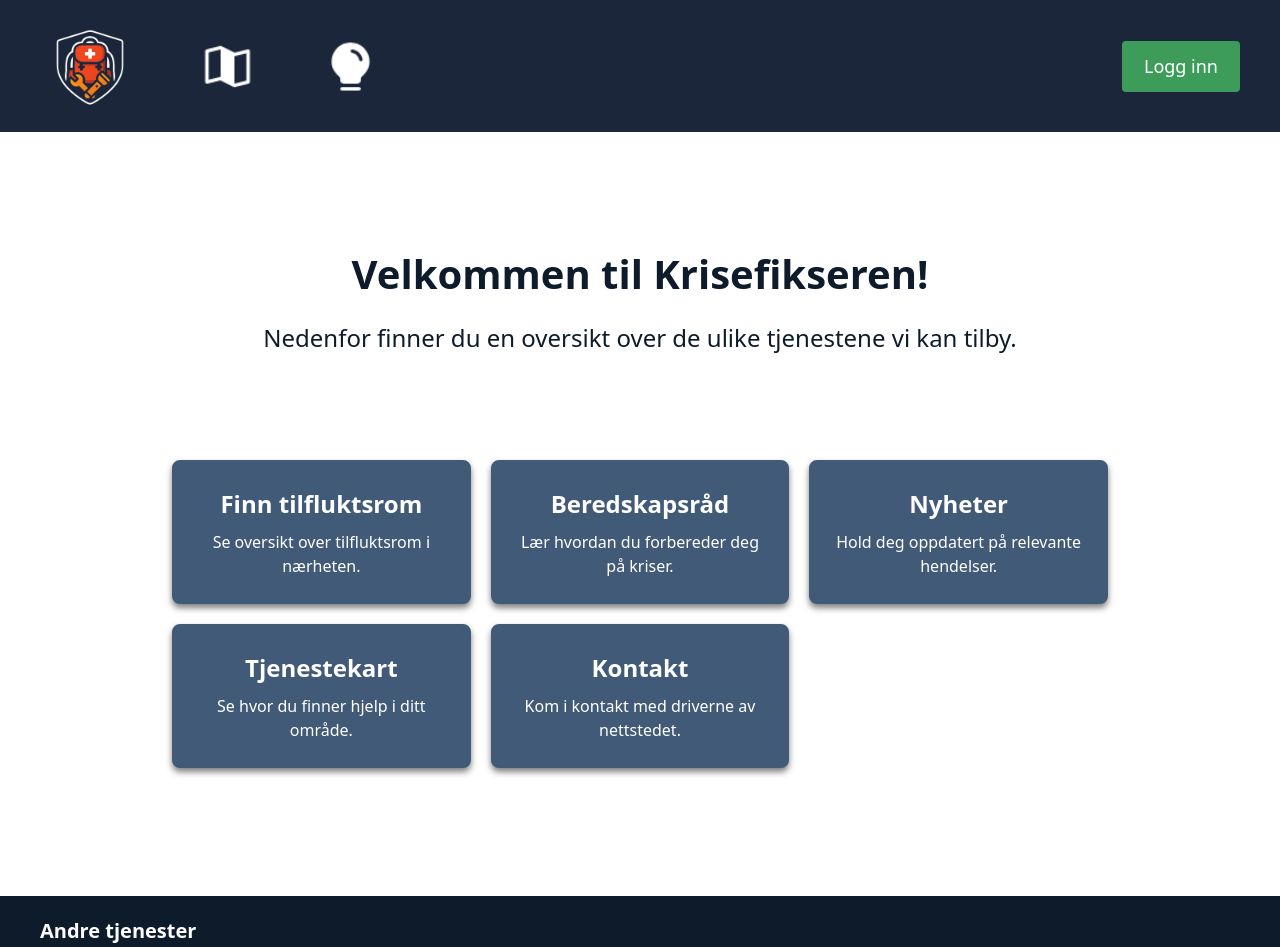
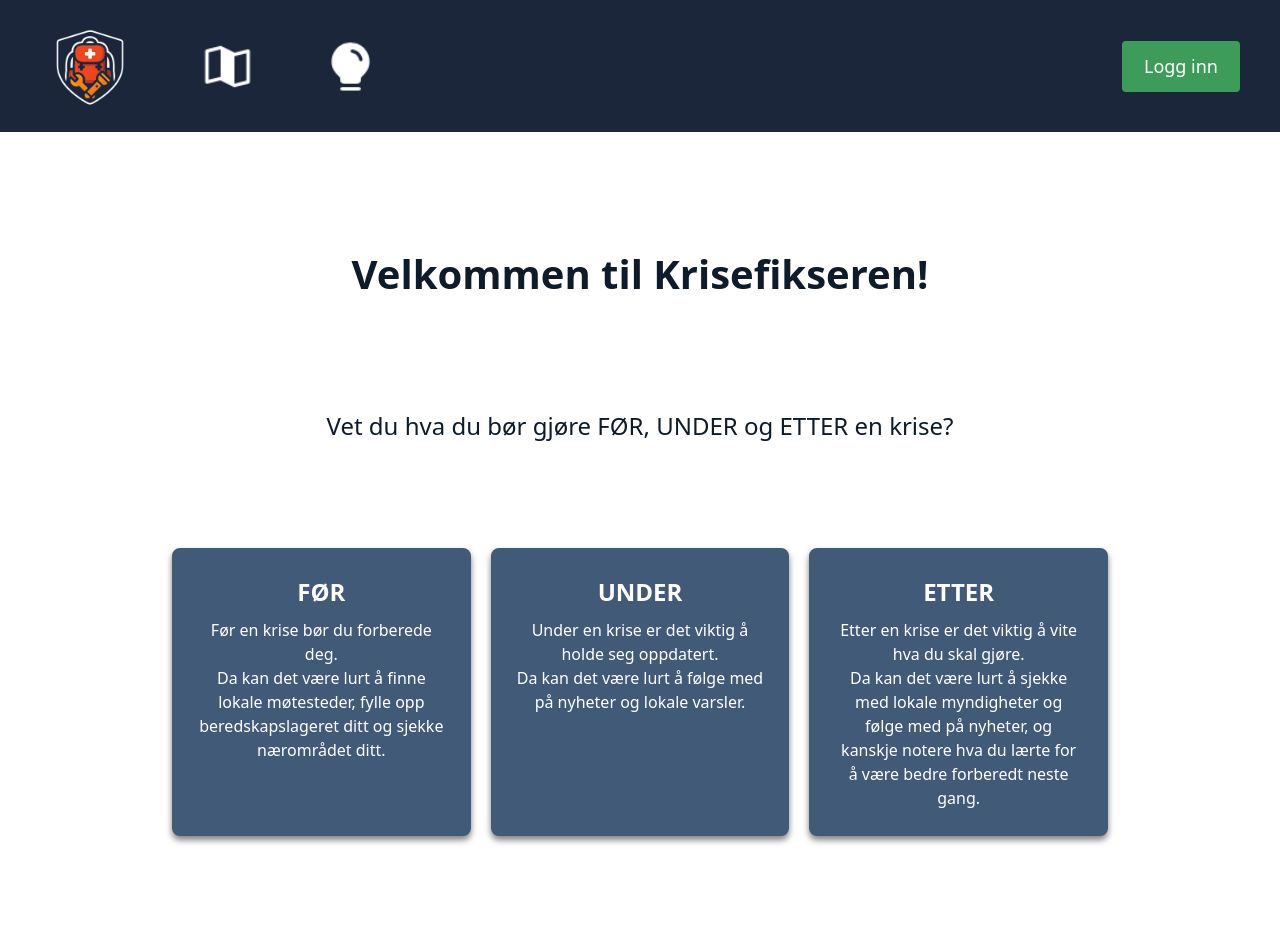
Before and after one commit to NTNU-IDI/scrum-project-2025-team11, a Vue app in the folder frontend/: page / in a window 1280 px wide. Shown: the top 947 px of the page. Built offline with nearby package versions, Linux system fonts and the light colour scheme; the HTML template or start-up script is replaced by a standard one.

Commit message:
Add clickable preparedness buttons

```diff
--- a/frontend/src/views/HomeView.vue
+++ b/frontend/src/views/HomeView.vue
@@ -5,6 +5,33 @@
   <main class="main-content">
     <div class="info-header">
       <h1>Velkommen til Krisefikseren!</h1>
+    </div>
+
+    <div clasS="info-header">
+      <p>Vet du hva du bør gjøre FØR, UNDER og ETTER en krise?</p>
+    </div>
+
+    <div class="grid-container">
+      <router-link to="/beredskap" class="box">
+        <h3>FØR</h3>
+        <p>Før en krise bør du forberede deg.</p>
+        <p>Da kan det være lurt å finne lokale møtesteder, fylle opp beredskapslageret ditt og sjekke nærområdet ditt.</p>
+      </router-link>
+
+      <router-link to="/beredskap" class="box">
+        <h3>UNDER</h3>
+        <p>Under en krise er det viktig å holde seg oppdatert.</p>
+        <p>Da kan det være lurt å følge med på nyheter og lokale varsler.</p>
+      </router-link>
+      <router-link to="/beredskap" class="box">
+        <h3>ETTER</h3>
+        <p>Etter en krise er det viktig å vite hva du skal gjøre.</p>
+        <p>Da kan det være lurt å sjekke med lokale myndigheter og følge med på nyheter, og kanskje notere hva du lærte for</p>
+        <p>å være bedre forberedt neste gang.</p>
+      </router-link>
+    </div>
+
+    <div class="info-header">
       <p>Nedenfor finner du en oversikt over de ulike tjenestene vi kan tilby.</p>
     </div>
 
@@ -117,6 +144,7 @@ import Footer from '@/components/Footer.vue'
 .box:hover {
   background-color: rgb(169, 184, 203);
   color: var(--darkest-blue);
+  transform: scale(1.02);
   cursor: pointer;
 }
 </style>
```
